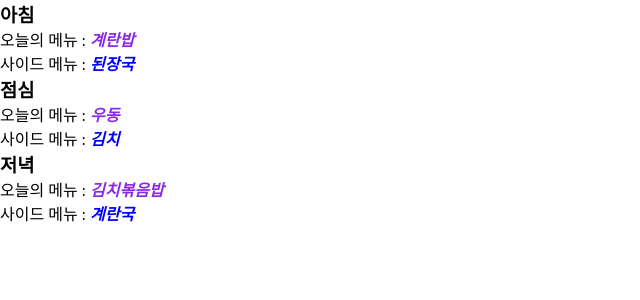
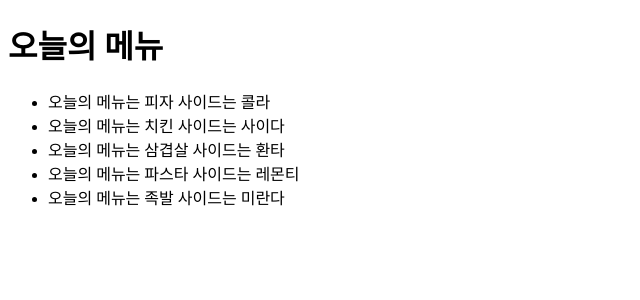
Before and after one commit to hij00/base_react, a React (Create React App) app: page / in a window 1280 px wide. Shown: the top 300 px of the page, without its empty margins (0-640 px from the left). Built offline with nearby package versions, Linux system fonts and the light colour scheme.

Commit message:
props_ex

```diff
--- a/src/App.js
+++ b/src/App.js
@@ -5,34 +5,33 @@ import {
   FnComponent_1,
   FnComponent_2,
 } from "./components/2_component/FnComponent";
-import { FoodMenu } from "./components/2_component/FoodMenu";
+import { MenuEx } from "./components/3_props/MenuEx";
+import { Menus } from "./components/3_props/Menus";
+import { Subject } from "./components/3_props/Subject";
+import { menuDb, subjectDb } from "./db";
+
+// 컨트롤 누르고 클릭하면 파일열림, 옆의 탐색기에서 찾지않아도 됨
 
 const App = () => {
   return (
     <>
       {/* <TagRule /> */}
-      {/* ==========1일차========== */}
+      {/* 1일차==================== */}
 
       {/* <FnComponent /> */}
+
       {/* <FnComponent_1 />
       <FnComponent_2 /> */}
 
       {/* <ClassComponent /> */}
-      {/* =======2일차========== */}
+      {/* 2일차======================= */}
 
-      {/* // props
-      // 매개변수와 비슷
-      // <component 프롭스명="값"/>
-      오브젝트 형태로 전달됨(중괄호까지)=> 매개변수를 쓸때는 중괄호를 빼야함
-      */}
-      <h3>아침</h3>
-      <FoodMenu menuName="계란밥" subMenu="된장국" />
+      {/* <Menus /> */}
+      <MenuEx menu={menuDb} />
 
-      <h3>점심</h3>
-      <FoodMenu menuName="우동" subMenu="김치" />
-
-      <h3>저녁</h3>
-      <FoodMenu menuName="김치볶음밥" subMenu="계란국" />
+      {/* <Subject sub={subjectDb} /> */}
+      {/* jsx에서 변수를 전달할땐 중괄호 안쪽으로(subjectDb는 중괄호) */}
+      {/* 3일차======================= */}
     </>
   );
 };
--- a/src/components/2_component/FnComponent.js
+++ b/src/components/2_component/FnComponent.js
@@ -15,4 +15,5 @@ export const FnComponent_2 = () => {
 };
 
 // 함수를 하나만 내보낼땐 default
-// 두개 이상일땐 함수 앞에 export 붙이고 import{함수명} (호출할때 return안에 적어주면 자동 호출)
+// 두개 이상일땐 함수 앞에 export 붙이면 내보내짐,
+// 불러올땐 import{함수명} (호출할때 return안에 적어주면 자동 호출)
--- /dev/null
+++ b/src/components/3_props/MenuEx.js
@@ -0,0 +1,29 @@
+export const MenuEx = ({ menu }) => {
+  return (
+    <>
+      <h1>오늘의 메뉴</h1>
+      <ul>
+        <li>
+          오늘의 메뉴는 {menu[0].menuTitle} 사이드는 {menu[0].subMenu}
+        </li>
+        <li>
+          오늘의 메뉴는 {menu[1].menuTitle} 사이드는 {menu[1].subMenu}
+        </li>
+        <li>
+          오늘의 메뉴는 {menu[2].menuTitle} 사이드는 {menu[2].subMenu}
+        </li>
+        <li>
+          오늘의 메뉴는 {menu[3].menuTitle} 사이드는 {menu[3].subMenu}
+        </li>
+        <li>
+          오늘의 메뉴는 {menu[4].menuTitle} 사이드는 {menu[4].subMenu}
+        </li>
+      </ul>
+
+      {/* 배열로 만들때 이름주의하기 */}
+
+      {/* 풀이 */}
+      {/* 리스트 앞의 동그라미는 스타일 마진, 패딩 0이라서 안 뜨는거임,, */}
+    </>
+  );
+};
--- /dev/null
+++ b/src/components/3_props/Menus.js
@@ -0,0 +1,21 @@
+import { FoodMenu } from "../2_component/FoodMenu";
+
+export const Menus = () => {
+  return (
+    <>
+      {/* // props
+    // 매개변수와 비슷(parameter 매개변수 / argument 인수)
+    // <component 프롭스명="값"/>
+    오브젝트 형태로 전달됨(중괄호까지)=> 매개변수를 쓸때는 중괄호를 빼야함
+    */}
+      <h3>아침</h3>
+      <FoodMenu menuName="계란밥" subMenu="된장국" />
+
+      <h3>점심</h3>
+      <FoodMenu menuName="우동" subMenu="김치" />
+
+      <h3>저녁</h3>
+      <FoodMenu menuName="김치볶음밥" subMenu="계란국" />
+    </>
+  );
+};
--- /dev/null
+++ b/src/components/3_props/Subject.js
@@ -0,0 +1,12 @@
+export const Subject = ({ sub }) => {
+  console.log(sub[0].subjectTitle);
+  return (
+    <div>
+      <h3>수업 과목: {sub[0].subjectTitle}</h3>
+      <h3>수업 과목: {sub[1].subjectTitle}</h3>
+      <h3>수업 과목: {sub[2].subjectTitle}</h3>
+      <h3>수업 과목: {sub[3].subjectTitle}</h3>
+      <h3>수업 과목: {sub[4].subjectTitle}</h3>
+    </div>
+  );
+};
--- /dev/null
+++ b/src/db.js
@@ -0,0 +1,52 @@
+export const subjectDb = [
+  {
+    id: 0,
+    subjectTitle: "HTML",
+  },
+  {
+    id: 1,
+    subjectTitle: "css",
+  },
+  {
+    id: 2,
+    subjectTitle: "js",
+  },
+  {
+    id: 3,
+    subjectTitle: "nodejs",
+  },
+  {
+    id: 4,
+    subjectTitle: "react",
+  },
+];
+
+export const menuDb = [
+  {
+    id: 0,
+    menuTitle: "피자",
+    subMenu: "콜라",
+  },
+  {
+    id: 1,
+    menuTitle: "치킨",
+    subMenu: "사이다",
+  },
+  {
+    id: 2,
+    menuTitle: "삼겹살",
+    subMenu: "환타",
+  },
+  {
+    id: 3,
+    menuTitle: "파스타",
+    subMenu: "레몬티",
+  },
+  {
+    id: 4,
+    menuTitle: "족발",
+    subMenu: "미란다",
+  },
+];
+
+// id는 고유값
--- a/src/styles/style.css
+++ b/src/styles/style.css
@@ -1,7 +1,4 @@
-*{
-    margin: 0;
-    padding: 0;
-}
+
 
 i{
     font-weight: 900;
```
Also changed, not shown: 리스트태그.html (added, +61 -0 lines).
